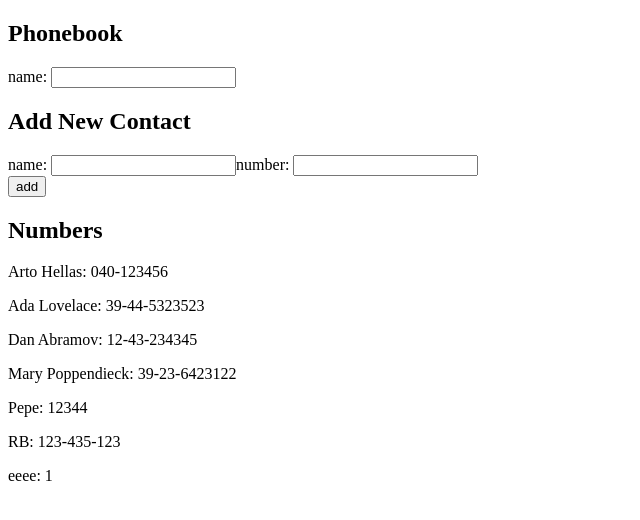
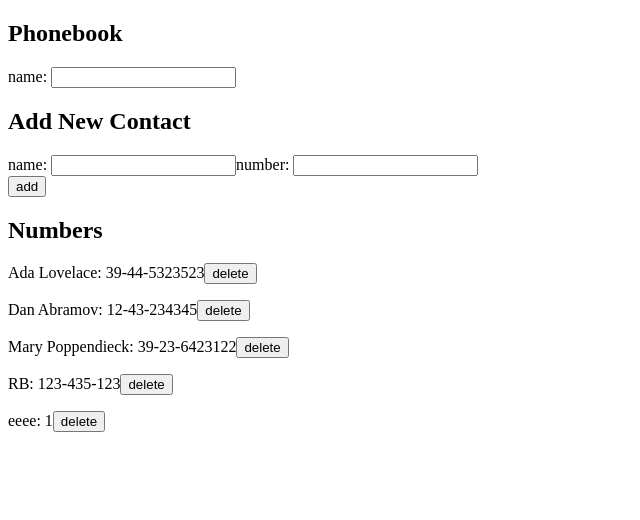
Before and after one commit to ppvillarreal/full-stack-open, a React (Vite) app in the folder part2/: page / in a window 1280 px wide. Shown: the top 520 px of the page, without its empty margins (0-640 px from the left). Built offline with nearby package versions, Linux system fonts and the light colour scheme; data requests are answered from the project's data file.

Commit message:
Exercise 2.14

```diff
--- a/part2/db.json
+++ b/part2/db.json
@@ -1,10 +1,5 @@
 {
   "persons": [
-    {
-      "name": "Arto Hellas",
-      "number": "040-123456",
-      "id": 1
-    },
     {
       "name": "Ada Lovelace",
       "number": "39-44-5323523",
@@ -21,11 +16,6 @@
       "id": 4
     },
     {
-      "name": "Pepe",
-      "number": "12344",
-      "id": 5
-    },
-    {
       "name": "RB",
       "number": "123-435-123",
       "id": 6
--- a/part2/src/AppPhonebook.jsx
+++ b/part2/src/AppPhonebook.jsx
@@ -30,7 +30,6 @@ const AppPhonebook = () => {
             name: newName,
             number: newNumber
         }
-
         personService
           .create(personObject)
           .then(returnedPerson => {
@@ -39,6 +38,19 @@ const AppPhonebook = () => {
             setNewNumber('')
             console.log('New person name set in server and application status')
           })
+    }
+  }
+
+  const deletePerson = (person) => {
+    const confirm = window.confirm(`Delete ${person.name}?`)
+    if (confirm) {
+      personService
+        .deletePerson(person)
+        .then(response => {
+          setPersons(persons.filter(p => p.id !== person.id))
+          setNewName('')
+          setNewNumber('')
+        })
     }
   }
 
@@ -64,7 +76,7 @@ const AppPhonebook = () => {
       <h2>Add New Contact</h2>
       <PersonForm addPerson={addPerson} newName={newName} handleNameChange={handleNameChange} newNumber={newNumber} handleNumberChange={handleNumberChange}/>
       <h2>Numbers</h2>
-      <Persons persons ={persons} filter={filter}/>
+      <Persons persons ={persons} filter={filter} deletePerson={deletePerson}/>
     </div>
   )
 }
--- a/part2/src/components/Persons.jsx
+++ b/part2/src/components/Persons.jsx
@@ -1,13 +1,13 @@
-const Persons = ({persons, filter}) => {
+const Persons = ({persons, filter, deletePerson}) => {
     return (
       <div>
         {
           persons
             .filter((person) => person.name.toLowerCase().includes(filter.toLowerCase()))
-            .map(person => <p key={person.name}> {person.name}: {person.number}</p>)
+            .map(person => <p key={person.name}> {person.name}: {person.number}
+            <button onClick={() => deletePerson(person)}>delete</button></p>)
         }
       </div>
-
     )
   }
 
--- a/part2/src/services/persons.js
+++ b/part2/src/services/persons.js
@@ -16,8 +16,14 @@ const update = (id, newObject) => {
     return request.then(response => response.data)
 }
 
+const deletePerson = (person) => {
+    const request = axios.delete(`${baseUrl}/${person.id}`)
+    return request.then(response => response.data)
+}
+
 export default {
     getAll,
     create,
-    update
+    update,
+    deletePerson
 }
```
